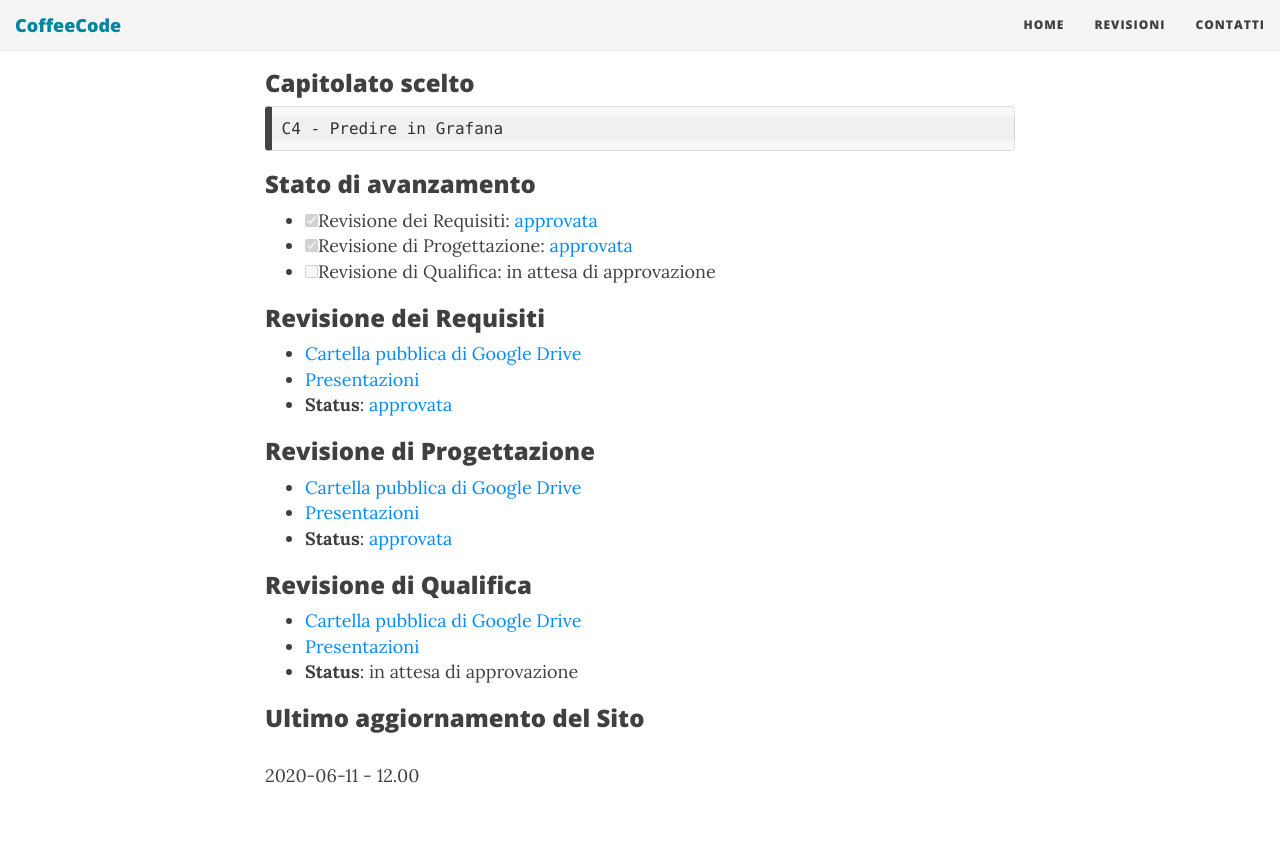
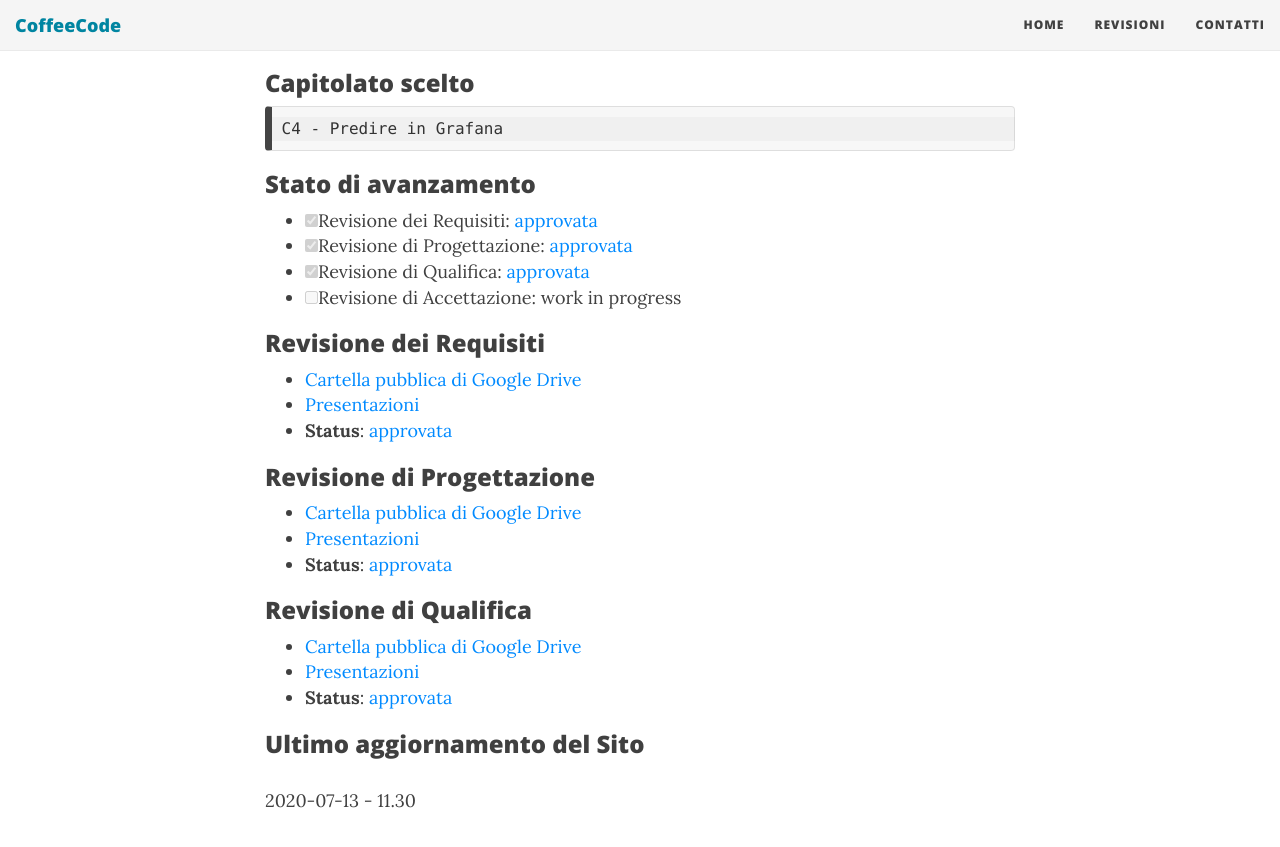
Before and after one commit to CoffeeCodeSWE/swe-site, a Jekyll site: the page built from index.md, in a window 1280 px wide and 900 px high, scrolled down 359 px. Shown: the top 847 px of the window. Built offline with Jekyll 4.4.1, drawn with Linux system fonts in a browser that asks for light colours; nearby versions of some CDN libraries; our own code applies the rules of GitHub Pages for plain Markdown files.

Commit message:
Update index.md

```diff
--- a/index.md
+++ b/index.md
@@ -15,7 +15,8 @@ C4 - Predire in Grafana
 
 - [x] Revisione dei Requisiti: [approvata](https://www.math.unipd.it/~tullio/IS-1/2019/Progetto/RR/CoffeeCode.pdf)
 - [x] Revisione di Progettazione: [approvata](https://www.math.unipd.it/~tullio/IS-1/2019/Progetto/RP/CoffeeCode.pdf)
-- [ ] Revisione di Qualifica: in attesa di approvazione
+- [x] Revisione di Qualifica: [approvata](https://www.math.unipd.it/~tullio/IS-1/2019/Progetto/RQ/CoffeeCode.pdf)
+- [ ] Revisione di Accettazione: work in progress
 
 
 ### Revisione dei Requisiti
@@ -34,8 +35,8 @@ C4 - Predire in Grafana
 
 - [Cartella pubblica di Google Drive](https://drive.google.com/drive/folders/1mFhkSUgEyMcYon9jU-U_3ki1HBhL1LSD?usp=sharing)
 - [Presentazioni](https://drive.google.com/drive/folders/1TPet3KwFhcZ3AIuNYPeLFPSxbx9hIlRs?usp=sharing)
-- **Status**: in attesa di approvazione
+- **Status**: [approvata](https://www.math.unipd.it/~tullio/IS-1/2019/Progetto/RQ/CoffeeCode.pdf)
 
 ### Ultimo aggiornamento del Sito
 
-2020-06-11 - 12.00
+2020-07-13 - 11.30
```
